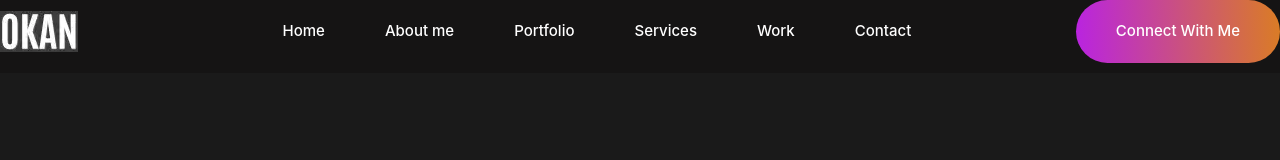
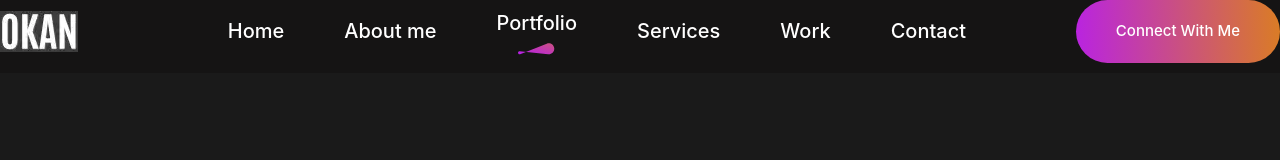
Before and after one commit to Perpetualisi/Isi-Portfolio2, a React (Vite) app: page /portfolio in a window 1280 px wide. Both pictures are taken after a click on the item "Portfolio". Shown: the part 2829-2989 px from the top of the page. Built offline with nearby package versions, Linux system fonts and the light colour scheme.

Commit message:
Fix navbar mobile menu background and scroll behavior

```diff
--- a/src/Components/Navbar/Navbar.css
+++ b/src/Components/Navbar/Navbar.css
@@ -18,7 +18,8 @@
   align-items: center;
   list-style: none;
   gap: 60px;
-  font-size: 15px;
+  font-size: 20px;
+  height: 10px;
 }
 .nav-connect {
   padding: 20px 40px;
--- a/src/Components/Navbar/Navbar.jsx
+++ b/src/Components/Navbar/Navbar.jsx
@@ -1,4 +1,4 @@
-import React, { useState, useRef } from 'react';
+import React, { useState, useEffect, useRef } from 'react';
 import './Navbar.css';
 import okan from '../../assets/okan.png';
 import underline from '../../assets/nav_underline.svg';
@@ -8,6 +8,7 @@ import menu_close from '../../assets/menu_close.svg';
 
 const Navbar = () => {
   const [menu, setMenu] = useState("home");
+  const [isScrolled, setIsScrolled] = useState(false);
   const menuRef = useRef();
 
   const openMenu = () => {
@@ -23,9 +24,18 @@ const Navbar = () => {
     closeMenu();
   };
 
+  useEffect(() => {
+    const handleScroll = () => {
+      setIsScrolled(window.scrollY > 50);
+    };
+
+    window.addEventListener('scroll', handleScroll);
+    return () => window.removeEventListener('scroll', handleScroll);
+  }, []);
+
   return (
-    <div className='navbar'>
-      <img src={okan} alt="Logo" />
+    <div className={`navbar ${isScrolled ? 'navbar-scroll' : ''}`}>
+      <img src={okan} alt="Logo" className='logo' />
       <img src={menu_open} onClick={openMenu} alt="Open Menu" className='nav-mob-open' />
       <ul ref={menuRef} className='nav-menu'>
         <img src={menu_close} onClick={closeMenu} alt="Close Menu" className="nav-mob-close" />
@@ -45,7 +55,7 @@ const Navbar = () => {
           <AnchorLink className='anchor-link' offset={50} href='#portfolio' onClick={() => handleLinkClick("portfolio")}>
             Portfolio
           </AnchorLink>
-          {menu === "porfolio" ? <img src={underline} alt='' /> : <></>}
+          {menu === "portfolio" ? <img src={underline} alt='' /> : <></>}
         </li>
         <li>
           <AnchorLink className='anchor-link' offset={50} href='#services' onClick={() => handleLinkClick("services")}>
--- a/src/Components/Portfolio/Portfolio.css
+++ b/src/Components/Portfolio/Portfolio.css
@@ -119,7 +119,7 @@
 
   .portfolio-item:hover {
     border-color: #ff00ff;
-    background-image: linear-gradient(45deg, #3f0028, #582300);
+    background-image: linear-gradient(45deg, #632a4e, #121110);
     transform: scale(1.05);
     box-shadow: 0 10px 20px rgba(0, 0, 0, 0.2);
   }
```
